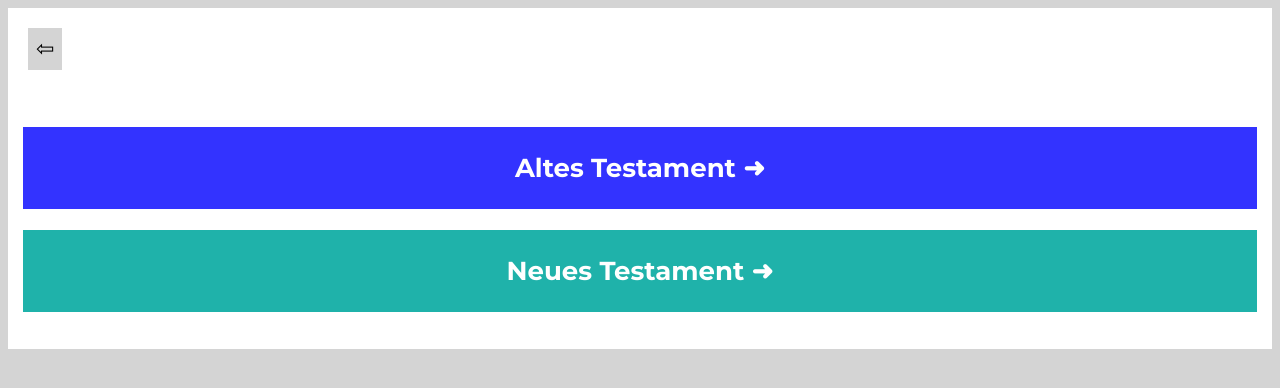
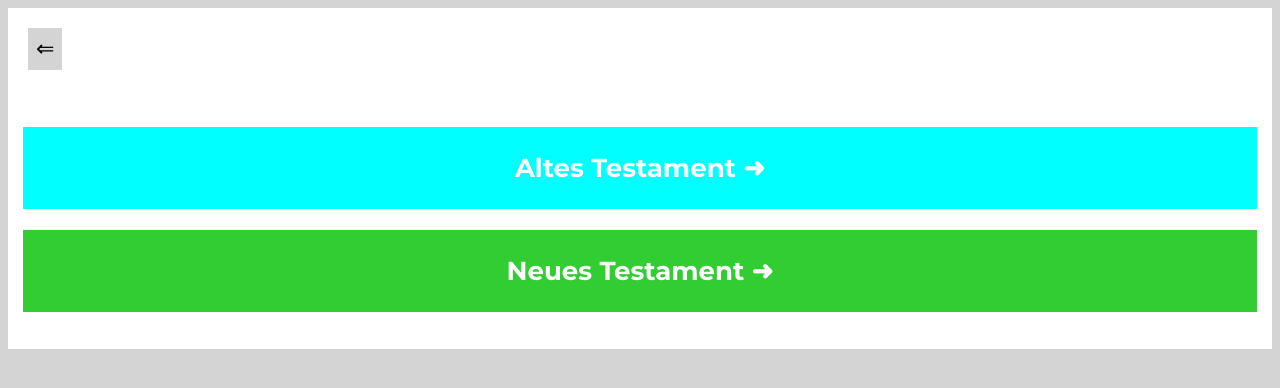
Before and after one commit to web-fullstack-dev/Bible-Verses-sub--main--DE, a plain HTML site: page index.html in a window 1280 px wide. Drawn offline with Linux system fonts and the light colour scheme.

Commit message:
Changed colors and arrow in index.html

```diff
--- a/css/section.css
+++ b/css/section.css
@@ -11,21 +11,21 @@
   transition: 0.3s;
 }
 
-.section__h1--blue {
-  background-color: hsl(240, 100%, 60%);
+.section__h1--aqua {
+  background-color: hsl(180, 100%, 50%);
 }
 
-.section__h1--blue:active {
-  background-color: hsl(240, 100%, 70%);
+.section__h1--aqua:active {
+  background-color: hsl(180, 100%, 60%);
   transform: scale(1.1);
 }
 
-.section__h1--lightseagreen {
-  background-color: hsl(177, 70%, 41%);
+.section__h1--limegreen {
+  background-color: hsl(120, 61%, 50%);
 }
 
-.section__h1--lightseagreen:active {
-  background-color: hsl(177, 70%, 46%);
+.section__h1--limegreen:active {
+  background-color: hsl(120, 61%, 60%);
   transform: scale(1.1);
 }
 
--- a/index.html
+++ b/index.html
@@ -13,16 +13,16 @@
 <body class="body">
   <main class="main">
     <section class="section">
-      <button class="section__button"><a class="section__button--link" href="https://mr-front-end-dev.github.io/Bible-Verses-main--DE/"><span class="section__button--size">&#x21e6;</span></a></button>
+      <button class="section__button"><a class="section__button--link" href="https://mr-front-end-dev.github.io/Bible-Verses-main--DE/"><span class="section__button--size">&#8656;</span></a></button>
     </section>
     <section class="section">
       <a class="section__h1--link" href="https://mr-front-end-dev.github.io/Bible-Verses-sub-sub--main--old--DE/">
-        <h1 class="section__h1 section__h1--blue">
+        <h1 class="section__h1 section__h1--aqua">
           Altes Testament &#x279C;
         </h1>
       </a>
       <a class="section__h1--link" href="https://mr-front-end-dev.github.io/Bible-Verses-sub-sub--main--new--DE/">
-        <h1 class="section__h1 section__h1--lightseagreen">
+        <h1 class="section__h1 section__h1--limegreen">
           Neues Testament &#x279C;
         </h1>
       </a>
```
